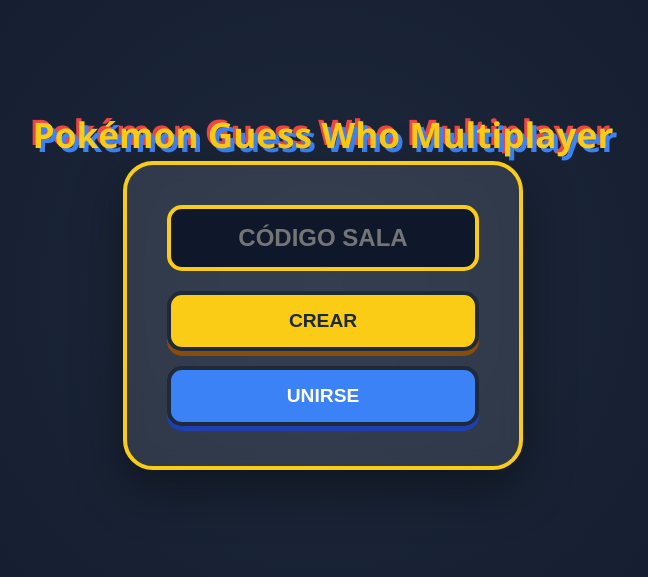
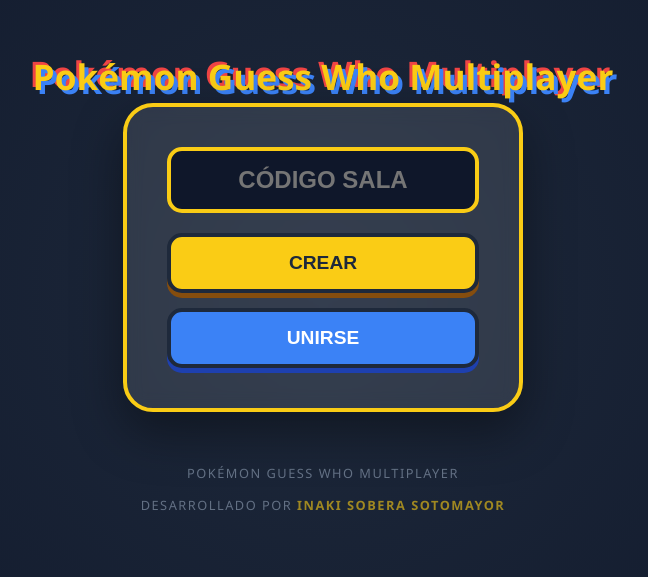
Before and after one commit to nanisadw3/Pokemon-Game, a React (Vite) app: page / in a window 1280 px wide. Shown: the part 111-688 px from the top of the page, without its empty margins (317-965 px from the left). Built offline with nearby package versions, Linux system fonts and the light colour scheme; no server answers.

Commit message:
feat: add subtle creator credits to lobby

```diff
--- a/src/App.css
+++ b/src/App.css
@@ -666,6 +666,20 @@
   min-height: 100vh;
   background: radial-gradient(circle at center, #1e293b 0%, #0f172a 100%);
 }
+
+.lobby-footer {
+  margin-top: 40px;
+  color: #94a3b8;
+  font-size: 0.8rem;
+  letter-spacing: 1.5px;
+  opacity: 0.6;
+  text-transform: uppercase;
+}
+
+.lobby-footer strong {
+  color: #facc15;
+  font-weight: 900;
+}
 .lobby-box { background: rgba(255, 255, 255, 0.1); padding: 40px; border-radius: 30px; border: 4px solid #facc15; backdrop-filter: blur(10px); display: flex; flex-direction: column; gap: 20px; width: 90%; max-width: 400px; box-shadow: 0 20px 50px rgba(0,0,0,0.4); }
 .lobby-box input { padding: 15px; font-size: 1.5rem; text-align: center; border-radius: 15px; border: 4px solid #facc15; font-weight: 900; color: #ffffff; background: #0f172a; outline: none; }
 .lobby-buttons { display: grid; grid-template-columns: 1fr; gap: 15px; }
--- a/src/components/Lobby.tsx
+++ b/src/components/Lobby.tsx
@@ -38,6 +38,10 @@
           </div>
         )}
       </div>
+      <div className="lobby-footer">
+        <p>Pokémon Guess Who Multiplayer</p>
+        <p>Desarrollado por <strong>Inaki Sobera Sotomayor</strong></p>
+      </div>
     </div>
   );
 };
```
